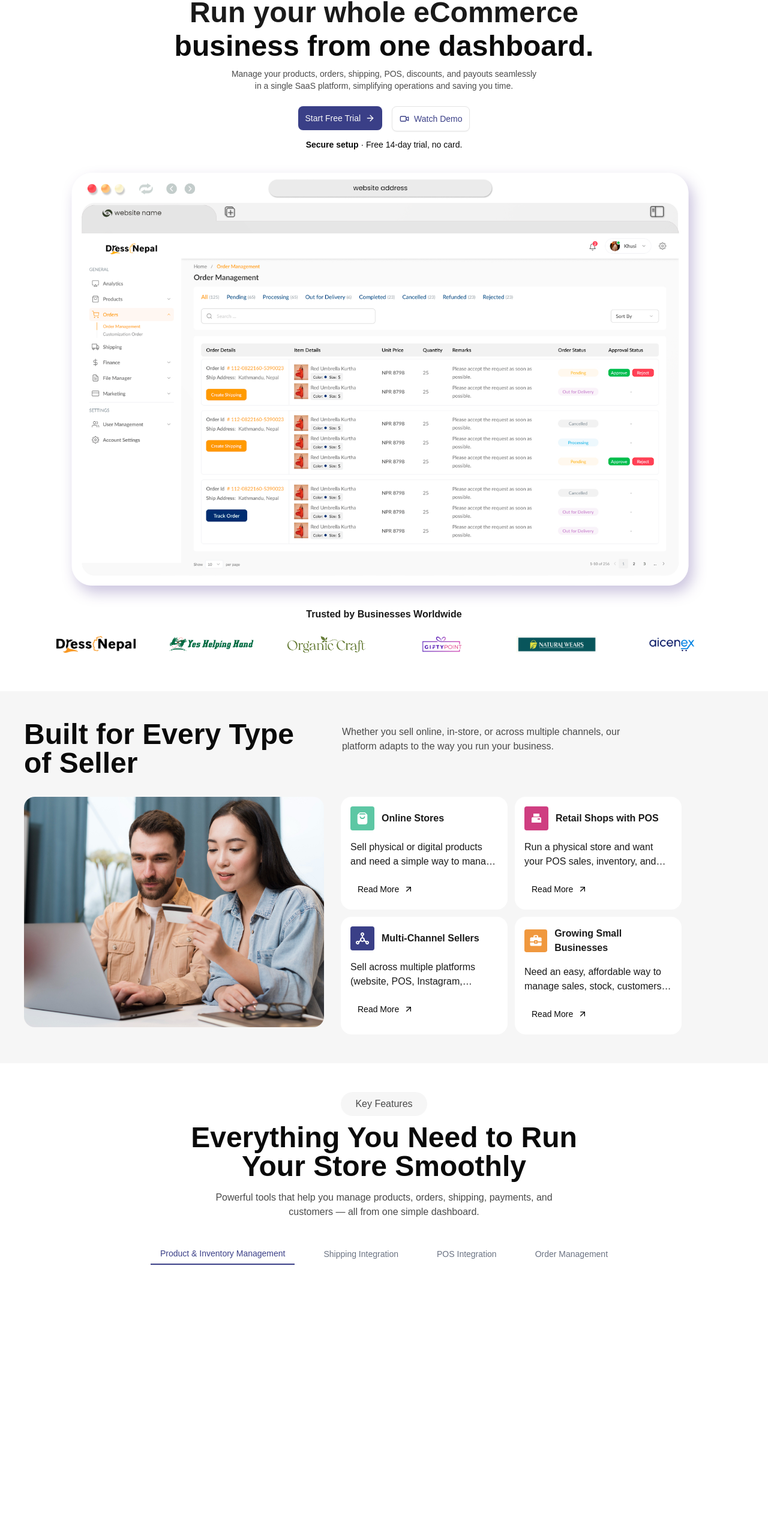
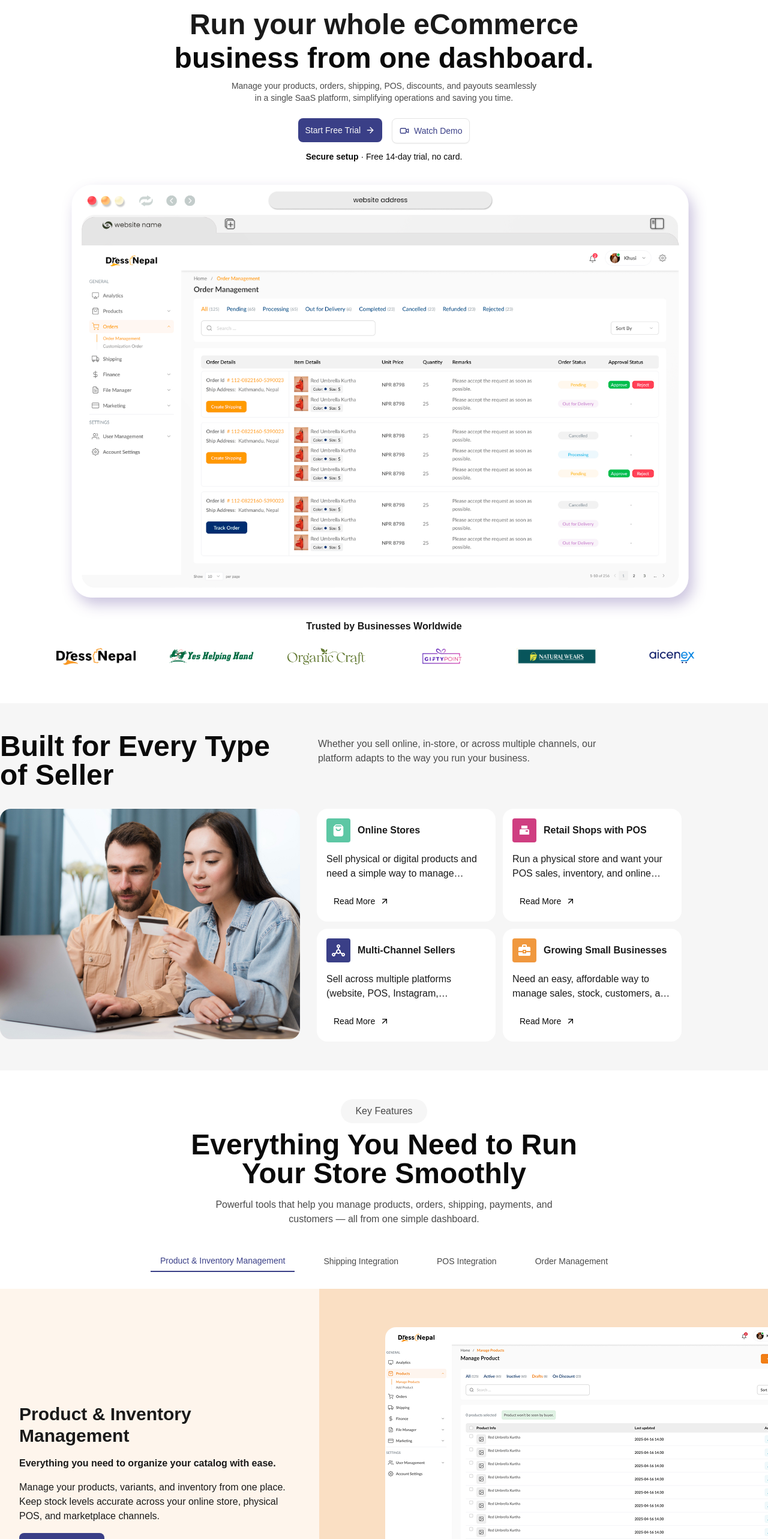
Before and after one commit to PrashantTimilsina/intern-assignment, a Next.js app: page / in a window 1280 px wide. Shown: the part 167-2732 px from the top of the page at 60% size. Before the commit the page ends 2275 px from the top, so only its background shows below. Built offline with nearby package versions, Linux system fonts and the light colour scheme; a web font is replaced by a local one.

Commit message:
style:key feature section completed

```diff
--- a/app/_components/Hero.tsx
+++ b/app/_components/Hero.tsx
@@ -1,91 +1,3 @@
-// import { Button } from "@/components/ui/button";
-// import Aicene from "./../assets/aicene.png";
-// import DressNepal from "./../assets/dressnepal.png";
-// import GifyPoint from "./../assets/giftypoint.png";
-// import NaturalWears from "./../assets/naturalwears.jpg";
-// import OrganicWear from "./../assets/organicwear.png";
-// import YHH from "./../assets/YHH.png";
-// import { ArrowRight, Video } from "lucide-react";
-// import Image from "next/image";
-// import HeroPic from "./../assets/hero.png";
-// function Hero() {
-//   const images = [
-//     DressNepal,
-//     YHH,
-//     OrganicWear,
-//     GifyPoint,
-//     NaturalWears,
-//     Aicene,
-//   ];
-//   return (
-//     <div className="container mx-auto flex flex-col items-center lg:mt-28 mt-14  ">
-//       <div className="flex flex-col  px-2">
-//         <h1 className="lg:text-5xl font-sans-base font-semibold text-hero-primary px-5 text-2xl">
-//           Run your whole eCommerce
-//         </h1>
-//         <p className="lg:text-5xl font-semibold mt-2 text-2xl px-3 ">
-//           {" "}
-//           business from one dashboard.
-//         </p>
-
-//         <p className="mt-3 text-center text-hero-secondary text-sm">
-//           Manage your products, orders, shipping, POS, discounts, and payouts
-//           seamlessly
-//         </p>
-//         <p className="text-center text-hero-secondary max-lg:px-4 text-sm">
-//           in a single SaaS platform, simplifying operations and saving you time.
-//         </p>
-//       </div>
-//       <div className="flex gap-4 font-light mt-6 max-lg:flex-col flex-row max-lg:w-full max-lg:px-4 max-lg:mt-8">
-//         <Button className="font-normal py-5 cursor-pointer max-lg:w-full max-lg:py-6">
-//           Start Free Trial
-//           <ArrowRight />
-//         </Button>
-//         <Button
-//           className="text-btn-text-secondary font-normal py-5 cursor-pointer max-lg:w-full max-lg:py-6"
-//           variant="outline"
-//         >
-//           <Video />
-//           Watch Demo
-//         </Button>
-//       </div>
-//       <h3 className="mt-3 text-sm">
-//         <span className="font-semibold">Secure setup</span> · Free 14-day trial,
-//         no card.
-//       </h3>
-
-//       <div className="flex justify-center mt-6 max-lg:hidden">
-//         <Image
-//           src={HeroPic}
-//           height={737}
-//           width={1077}
-//           alt="Hero section image"
-//           className="w-269.25 h-184.25"
-//         />
-//       </div>
-//       <div className="container mx-auto lg:mt-0 mt-8">
-//         <h1 className="font-semibold text-hero-primary text-center ">
-//           Trusted by Businesses Worldwide
-//         </h1>
-//         <div className="flex lg:w-300 max-lg:overflow-x-scroll  lg:justify-evenly  space-x-4  container mx-auto lg:mt-6 px-4 mt-4">
-//           {images.map((el, i) => (
-//             <div key={i}>
-//               <Image
-//                 src={el}
-//                 alt="company logo"
-//                 width={241}
-//                 height={41}
-//                 className="lg:w-36 lg:h-7  w-32 h-6  object-contain"
-//               />
-//             </div>
-//           ))}
-//         </div>
-//       </div>
-//     </div>
-//   );
-// }
-
-// export default Hero;
 import { Button } from "@/components/ui/button";
 import Aicene from "./../assets/aicene.png";
 import DressNepal from "./../assets/dressnepal.png";
@@ -106,12 +18,12 @@ function Hero() {
     Aicene,
   ];
   return (
-    <div className="container mx-auto flex flex-col items-center lg:mt-28 mt-14  ">
+    <div className="container mx-auto flex flex-col items-center lg:mt-28 mt-16  ">
       <div className="flex flex-col  px-2">
         <h1 className="lg:text-5xl font-sans-base font-semibold text-hero-primary px-5 text-2xl text-center">
           Run your whole eCommerce
         </h1>
-        <p className="lg:text-5xl font-semibold mt-2 text-2xl px-3 text-center">
+        <p className="lg:text-5xl font-semibold lg:mt-2 text-2xl px-3 text-center">
           {" "}
           business from one dashboard.
         </p>
@@ -119,10 +31,9 @@ function Hero() {
         <p className="mt-3 text-center text-hero-secondary text-sm">
           Manage your products, orders, shipping, POS, discounts, and payouts
           seamlessly
-          <span className="text-center text-hero-secondary max-lg:px-4 text-sm lg:block inline">
-            in a single SaaS platform, simplifying operations and saving you
-            time.
-          </span>
+        </p>
+        <p className="text-center text-hero-secondary max-lg:px-4 text-sm">
+          in a single SaaS platform, simplifying operations and saving you time.
         </p>
       </div>
       <div className="flex gap-4 font-light mt-6 max-lg:flex-col flex-row max-lg:w-full max-lg:px-4 max-lg:mt-8">
@@ -152,11 +63,11 @@ function Hero() {
           className="w-269.25 h-184.25"
         />
       </div>
-      <div className="lg:mt-0 mt-8">
+      <div className="container mx-auto lg:mt-0 mt-8">
         <h1 className="font-semibold text-hero-primary text-center ">
           Trusted by Businesses Worldwide
         </h1>
-        <div className="flex lg:w-300 max-lg:overflow-x-scroll  lg:justify-evenly  space-x-4   lg:mt-6 px-4 mt-4">
+        <div className="flex lg:w-300 max-lg:overflow-x-scroll  lg:justify-evenly  space-x-4  container mx-auto lg:mt-6 px-4 mt-4">
           {images.map((el, i) => (
             <div key={i}>
               <Image
--- a/app/_components/KeyFeatures.tsx
+++ b/app/_components/KeyFeatures.tsx
@@ -1,8 +1,9 @@
 "use client";
 
 import { Button } from "@/components/ui/button";
-
+import Product from "./../assets/product.png";
 import { useState } from "react";
+import Image from "next/image";
 
 const features = [
   "Product & Inventory Management",
@@ -13,6 +14,7 @@ const features = [
 
 function KeyFeatures() {
   const [active, setActive] = useState(features[0]);
+  const [title, setTitle] = useState("Product & Inventory Management");
 
   const handleClick = (item: string) => {
     setActive((prev) => (prev === item ? prev : item));
@@ -20,17 +22,17 @@ function KeyFeatures() {
 
   return (
     <div className="container mx-auto">
-      <div className="flex flex-col items-center gap-3 text-center">
+      <div className="flex flex-col items-center gap-2 lg:gap-3 text-center ">
         <span className="mt-8 lg:mt-12 w-fit bg-seller px-6 py-2 rounded-full text-hero-secondary">
           Key Features
         </span>
 
-        <h1 className="text-5xl font-semibold">
+        <h1 className="text-xl lg:text-5xl font-semibold">
           Everything You Need to Run
           <span className="block">Your Store Smoothly</span>
         </h1>
 
-        <p className="mt-1 text-logo-text max-w-2xl">
+        <p className="lg:mt-1 text-logo-text lg:text-base text-sm">
           Powerful tools that help you manage products, orders, shipping,
           payments, and{" "}
           <span className="lg:block ">
@@ -39,23 +41,49 @@ function KeyFeatures() {
         </p>
       </div>
 
-      <div className="flex justify-center gap-8 mt-10">
+      <div className="no-scrollbar flex lg:justify-center lg:gap-8 lg:mt-10 mt-6 max-lg:overflow-x-scroll max-lg:px-2">
         {features.map((item) => (
           <Button
             key={item}
-            onClick={() => handleClick(item)}
+            onClick={() => {
+              handleClick(item);
+              setTitle(item);
+            }}
             variant="keyFeature"
             className={`pb-2 text-sm font-medium transition-all duration-200 cursor-pointer
               ${
                 active === item
                   ? "border-b-2 border-key-btn text-key-btn "
-                  : "text-gray-500 hover:text-key-btn"
+                  : "text-logo-text hover:text-key-btn"
               }`}
           >
             {item}
           </Button>
         ))}
       </div>
+      <div className="flex mt-7 h-158.25  ">
+        <div className="w-133  bg-[#fef5ec] flex flex-col gap-1 lg:gap-4 lg:justify-center lg:p-8 items-start text-hero-primary p-5">
+          <h3 className="text-xl lg:text-3xl  font-semibold ">{title}</h3>
+          <p className="font-semibold ">
+            Everything you need to organize your catalog with ease.
+          </p>
+          <p>
+            Manage your products, variants, and inventory from one place. Keep
+            stock levels accurate across your online store, physical POS, and
+            marketplace channels.
+          </p>
+          <Button className="cursor-pointer ">Manage Products</Button>
+        </div>
+        <div className="flex-1 relative overflow-hidden bg-[#fadfc3] ">
+          <Image
+            src={Product}
+            alt="Product Image"
+            height={570}
+            width={700}
+            className="top-16 left-27.5 right-0 object-contain w-175 h-142.5 rounded-tl-2xl absolute "
+          />
+        </div>
+      </div>
     </div>
   );
 }
--- a/app/_components/Navbar.tsx
+++ b/app/_components/Navbar.tsx
@@ -8,7 +8,7 @@ function Navbar() {
 
   return (
     <div className="lg:container lg:mx-auto lg:mt-1 bg-white ">
-      <nav className="flex items-center justify-between lg:px-28 py-4 ">
+      <nav className="flex items-center justify-between  py-4 ">
         <div className="flex items-center gap-2 px-4">
           <Codepen />
           <h1 className="font-semibold text-logo-text">Logo goes here</h1>
--- a/app/_components/Seller.tsx
+++ b/app/_components/Seller.tsx
@@ -9,7 +9,7 @@ import { Button } from "@/components/ui/button";
 function Seller() {
   const [readIndex, setReadIndex] = useState<number | null>(null);
   return (
-    <div className="container mx-auto lg:px-10 px-4">
+    <div className="container mx-auto lg:px-0 px-2 ">
       <div className="flex gap-1  lg:gap-4 space-x-16 lg:flex-row flex-col ">
         <h1 className="font-semibold text-2xl lg:text-5xl  max-lg:text-center whitespace-nowrap max-lg:px-6">
           Built for Every Type
--- a/app/globals.css
+++ b/app/globals.css
@@ -45,6 +45,9 @@
   --radius-3xl: calc(var(--radius) + 12px);
   --radius-4xl: calc(var(--radius) + 16px);
 }
+.no-scrollbar::-webkit-scrollbar {
+  display: none;
+}
 @theme {
   --color-primary: #3a3f87;
   --color-btn-text-primary: #ffffff;
@@ -57,6 +60,8 @@
   --color-hero-secondary: #4a4a4a;
   --color-seller: #f6f6f6;
   --color-key-btn: #3a3f87;
+  --color-feature-first: : #fef5ec;
+  --color-feature-second: : #fadfc3;
 }
 
 :root {
--- a/app/page.tsx
+++ b/app/page.tsx
@@ -7,7 +7,7 @@ import KeyFeatures from "./_components/KeyFeatures";
 function App() {
   return (
     <main>
-      <header className="sticky top-0 z-50  h-12 w-full bg-white">
+      <header className="sticky top-0 z-50 w-full bg-white">
         <Navbar />
       </header>
       <section>
@@ -19,6 +19,7 @@ function App() {
       <section>
         <KeyFeatures />
       </section>
+      <section className="min-h-screen"></section>
     </main>
   );
 }
```
Also changed, not shown: app/assets/product.png (added).
